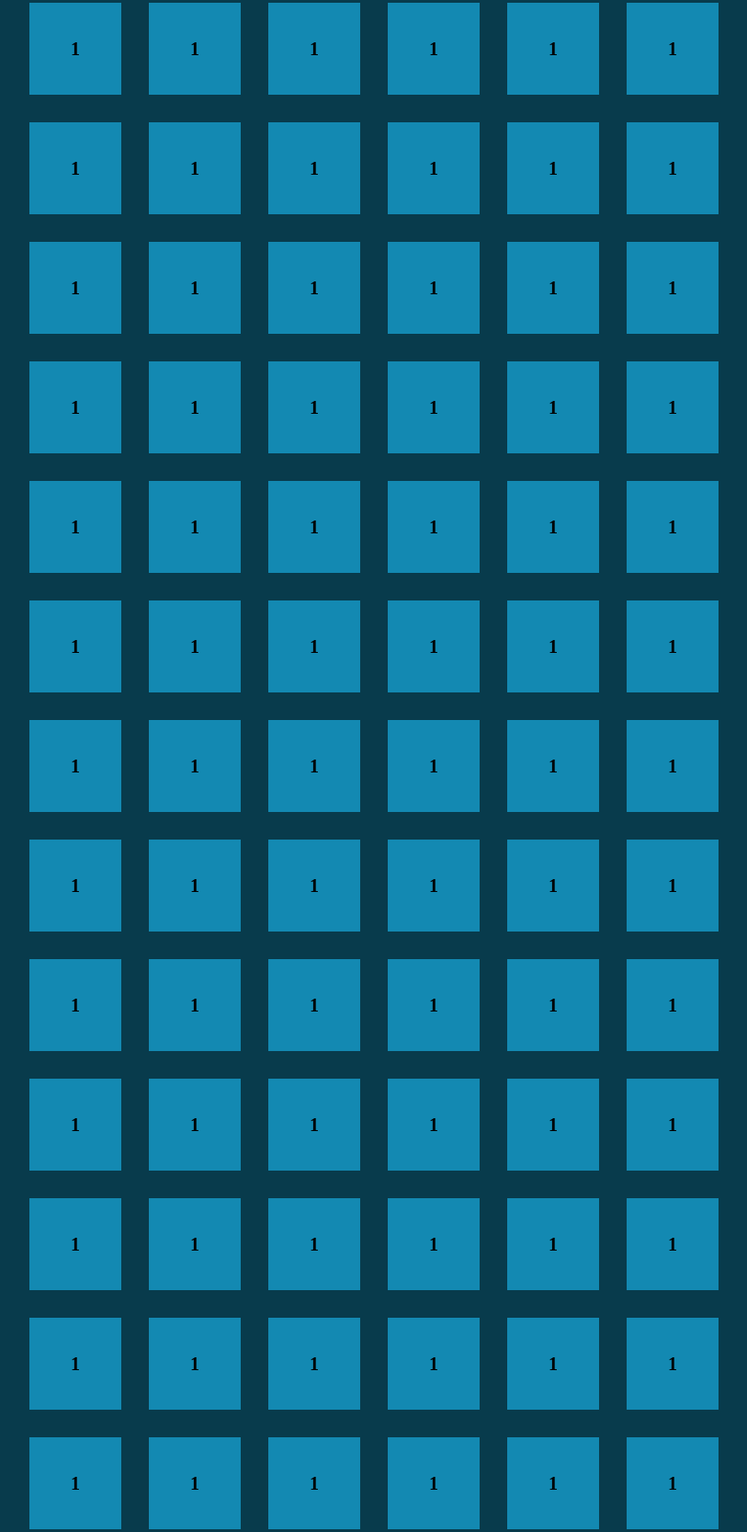
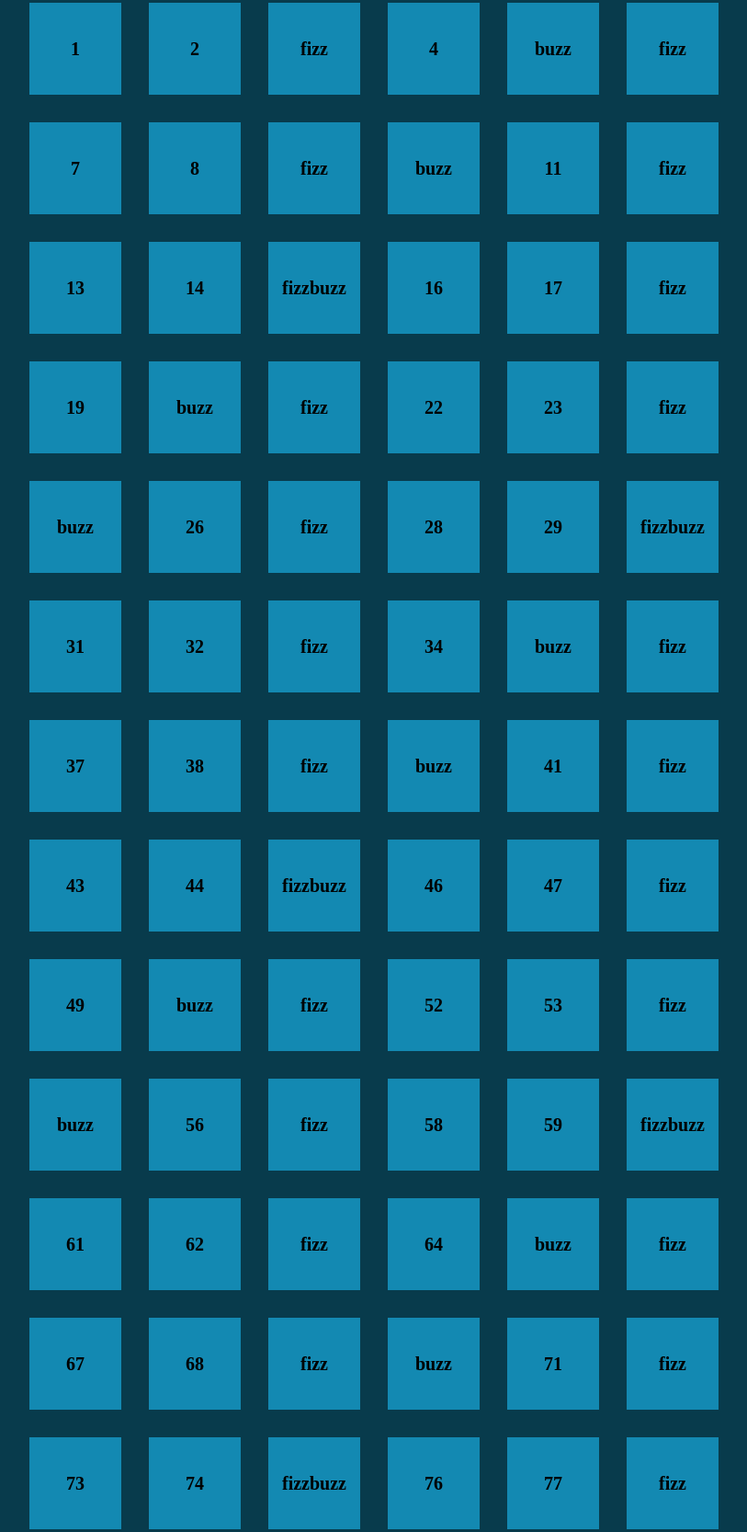
Before and after one commit to FrancescoCataletto/js-fizzbuzzdom, a plain HTML site: page index.html in a window 1280 px wide. Shown: the part 144-1810 px from the top of the page at 92% size, without its empty margins (175-988 px from the left). Drawn offline with Linux system fonts and the light colour scheme.

Commit message:
second milestone completed

```diff
--- a/css/style.css
+++ b/css/style.css
@@ -34,3 +34,15 @@ h1{
     background-color: rgb(19, 137, 178);
     margin: 15px;
 }
+
+.fizz{
+    content: "Fizz";
+}
+
+.buzz{
+    content: "Buzz";
+}
+
+.fizzbuzz{
+    content: "FizzBuzz";
+}
--- a/index.html
+++ b/index.html
@@ -11,100 +11,7 @@
 
     <h1>FIZZBUZZDOM</h1>
 
-    <div class="container">
-        <div class="box">1</div>
-        <div class="box">1</div>
-        <div class="box">1</div>
-        <div class="box">1</div>
-        <div class="box">1</div>
-        <div class="box">1</div>
-        <div class="box">1</div>
-        <div class="box">1</div>
-        <div class="box">1</div>
-        <div class="box">1</div>
-        <div class="box">1</div>
-        <div class="box">1</div>
-        <div class="box">1</div>
-        <div class="box">1</div>
-        <div class="box">1</div>
-        <div class="box">1</div>
-        <div class="box">1</div>
-        <div class="box">1</div>
-        <div class="box">1</div>
-        <div class="box">1</div>
-        <div class="box">1</div>
-        <div class="box">1</div>
-        <div class="box">1</div>
-        <div class="box">1</div>
-        <div class="box">1</div>
-        <div class="box">1</div>
-        <div class="box">1</div>
-        <div class="box">1</div>
-        <div class="box">1</div>
-        <div class="box">1</div>
-        <div class="box">1</div>
-        <div class="box">1</div>
-        <div class="box">1</div>
-        <div class="box">1</div>
-        <div class="box">1</div>
-        <div class="box">1</div>
-        <div class="box">1</div>
-        <div class="box">1</div>
-        <div class="box">1</div>
-        <div class="box">1</div>
-        <div class="box">1</div>
-        <div class="box">1</div>
-        <div class="box">1</div>
-        <div class="box">1</div>
-        <div class="box">1</div>
-        <div class="box">1</div>
-        <div class="box">1</div>
-        <div class="box">1</div>
-        <div class="box">1</div>
-        <div class="box">1</div>
-        <div class="box">1</div>
-        <div class="box">1</div>
-        <div class="box">1</div>
-        <div class="box">1</div>
-        <div class="box">1</div>
-        <div class="box">1</div>
-        <div class="box">1</div>
-        <div class="box">1</div>
-        <div class="box">1</div>
-        <div class="box">1</div>
-        <div class="box">1</div>
-        <div class="box">1</div>
-        <div class="box">1</div>
-        <div class="box">1</div>
-        <div class="box">1</div>
-        <div class="box">1</div>
-        <div class="box">1</div>
-        <div class="box">1</div>
-        <div class="box">1</div>
-        <div class="box">1</div>
-        <div class="box">1</div>
-        <div class="box">1</div>
-        <div class="box">1</div>
-        <div class="box">1</div>
-        <div class="box">1</div>
-        <div class="box">1</div>
-        <div class="box">1</div>
-        <div class="box">1</div>
-        <div class="box">1</div>
-        <div class="box">1</div>
-        <div class="box">1</div>
-        <div class="box">1</div>
-        <div class="box">1</div>
-        <div class="box">1</div>
-        <div class="box">1</div>
-        <div class="box">1</div>
-        <div class="box">1</div>
-        <div class="box">1</div>
-        <div class="box">1</div>
-        <div class="box">1</div>
-        <div class="box">1</div>
-        <div class="box">1</div>
-    </div>
+    <div class="container"></div>
 
     <script src="js/script.js"></script>
 </body>
--- a/js/script.js
+++ b/js/script.js
@@ -11,6 +11,8 @@ Applica uno stile differente a seconda del valore dell’indice per i multipli d
 
 */
 
+// MILESTONE 1
+
 const limit = 100;
 
 const divThree = 3;
@@ -19,13 +21,20 @@ const divFive = 5;
 
 
 for(let i = 1; i <= limit; i++){
+
+   const containerDom = document.querySelector(".container");
+   const boxDom = document.createElement("div");
+   boxDom.className = "box";
+
    if(i % 3 === 0 && i % 5 === 0){
-       console.log("FizzBuzz");
+       boxDom.append("fizzbuzz");
    }else if(i % 5 === 0){
-       console.log("Buzz");
+       boxDom.append("buzz");
    }else if(i % 3 === 0){
-       console.log("Fuzz");
+       boxDom.append("fizz");
    }else{
-       console.log(i);
+       boxDom.append(i);
    }
+
+   containerDom.append(boxDom);
 };
```
